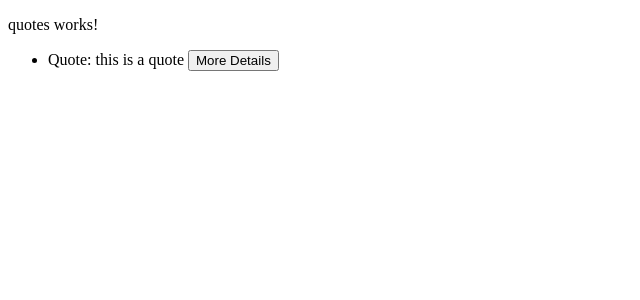
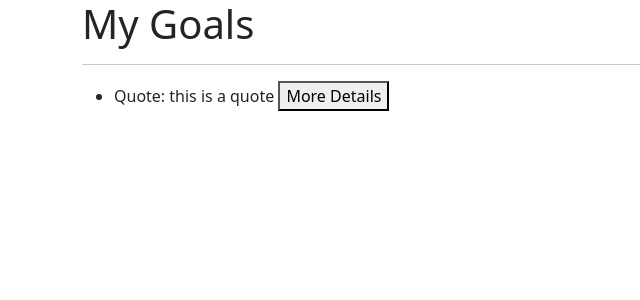
Before and after one commit to vokumu/QuotesApp, an Angular app: page / in a window 1280 px wide. Shown: the top 300 px of the page, without its empty margins (0-640 px from the left). Built offline with nearby package versions, Linux system fonts and the light colour scheme.

Commit message:
Added the bootsrap and minimal styling

```diff
--- a/package.json
+++ b/package.json
@@ -19,6 +19,8 @@
     "@angular/platform-browser": "~11.2.7",
     "@angular/platform-browser-dynamic": "~11.2.7",
     "@angular/router": "~11.2.7",
+    "bootstrap": "^5.0.2",
+    "popper": "^1.0.1",
     "rxjs": "~6.6.0",
     "tslib": "^2.0.0",
     "zone.js": "~0.11.3"
--- a/src/app/quotes/quotes.component.html
+++ b/src/app/quotes/quotes.component.html
@@ -1,4 +1,9 @@
-<p>quotes works!</p>
+<div class="container">
+    <h1>My Goals</h1>
+    <hr>
+
+    <div class="row">
+        <div class="col-md-6">
             <ul *ngFor='let quote of quotes  let i=index'>
                 <li>
                     <span>Quote: </span>{{quote.quote}}
@@ -8,3 +13,6 @@
                     <app-quote-detail [quote]='quote' (isComlete)='deleteQuote($event,i)'></app-quote-detail>
                 </div>
             </ul>
+        </div>
+    </div>
+</div>
--- a/src/app/quotes/quotes.component.ts
+++ b/src/app/quotes/quotes.component.ts
@@ -21,6 +21,15 @@ export class QuotesComponent implements OnInit {
       }
     }
   }
+  addNewQuote(quote:Quotes){
+    const quoteLength=this.quotes.length;
+    quote.id=quoteLength+1;
+    //quote.viewDate=new Date(quote.viewDate);
+    this.quotes.push(quote);
+
+
+
+  }
   ngOnInit(): void {
   }
 
--- a/src/styles.css
+++ b/src/styles.css
@@ -1 +1,3 @@
 /* You can add global styles to this file, and also import other style files */
+
+@import "~bootstrap/dist/css/bootstrap.css"
```
Also changed, not shown: 1 other file (tests, documents, lock files or other folders). Lines whose indentation alone changed are shown as unchanged.
